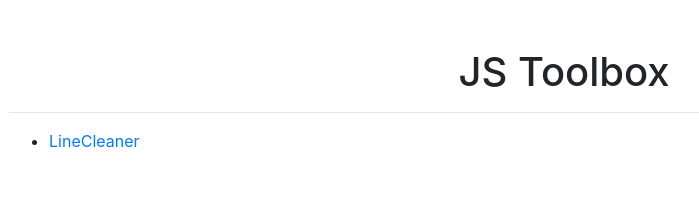
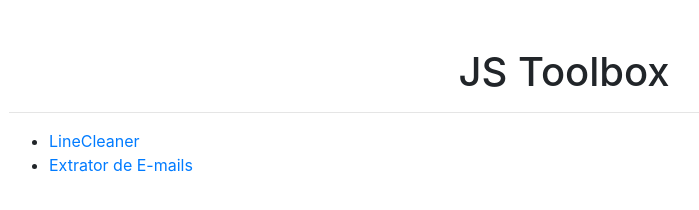
Before and after one commit to Marceloromeugoncalves/js_toolbox, a plain HTML site: page index.html in a window 1280 px wide. Shown: the whole page, without its empty margins (76-775 px from the left). Drawn offline with nearby package versions, Linux system fonts and the light colour scheme.

Commit message:
Extrator de e-mails.

```diff
--- a/index.html
+++ b/index.html
@@ -21,6 +21,9 @@
             <li>
                 <a href="line_cleaner.html">LineCleaner</a>
             </li>
+            <li>
+                <a href="extrator_email.html">Extrator de E-mails</a>
+            </li>
         </ul>
     </div>
 
```
